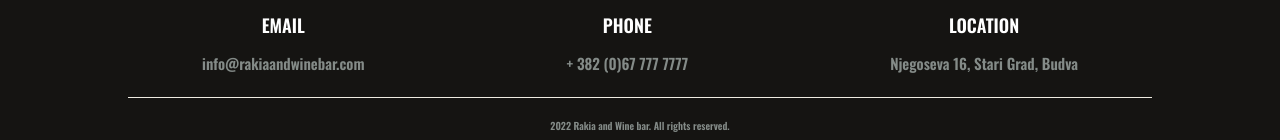
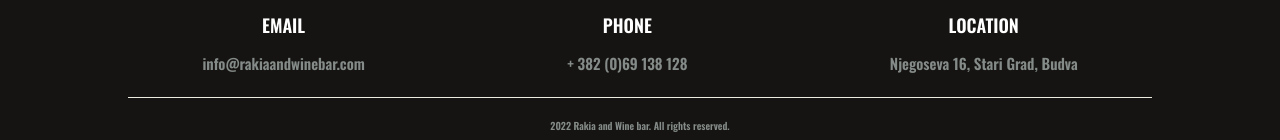
Before and after one commit to radomir-mijovic/rakia_and_wine_bar, a Next.js app: page / in a window 1280 px wide. Shown: the part 4965-5105 px from the top of the page. Built offline with nearby package versions, Linux system fonts and the light colour scheme; a web font is replaced by a local one.

Commit message:
new phone number added

```diff
--- a/components/footer/contact_helpers.js
+++ b/components/footer/contact_helpers.js
@@ -8,10 +8,10 @@
     },
     {
         title: 'phone',
-        info: '+ 382 (0)67 777 7777',
+        info: '+ 382 (0)69 138 128',
         src: '/assets/icons/phone.svg',
         alt: 'phone icon',
-        href: 'tel:+38267777777'
+        href: 'tel:+38269138128'
     },
     {
         title: 'location',
```
